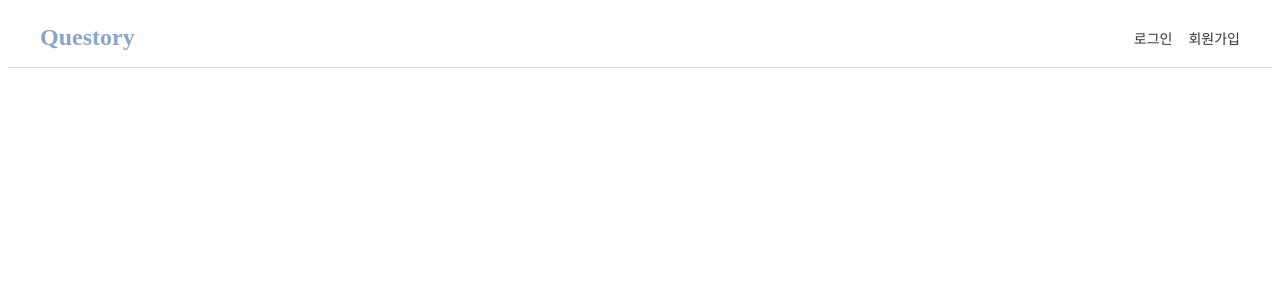
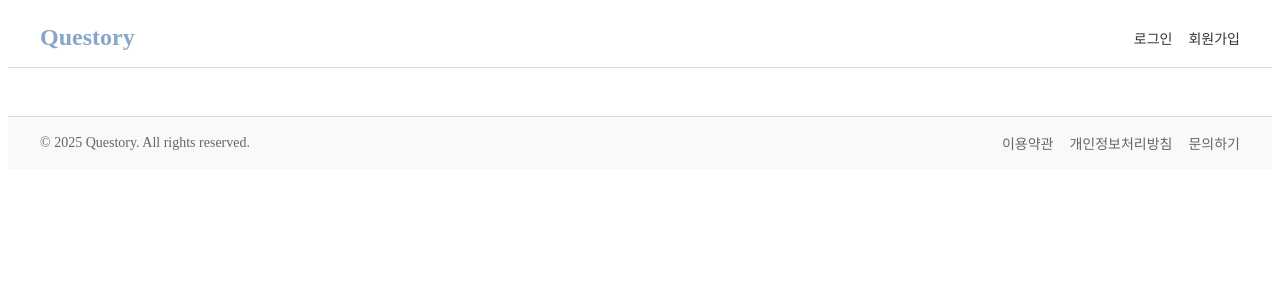
Before and after one commit to Questory04/Questory_FE, a Vue app: page / in a window 1280 px wide. Before the commit this address had no page. Shown: the top 300 px of the page. Built offline with nearby package versions, Linux system fonts and the light colour scheme.

Commit message:
feat: 푸터 구현

```diff
--- a/src/App.vue
+++ b/src/App.vue
@@ -1,14 +1,17 @@
 <template>
     <AppHeader />
     <router-view />
+    <AppFooter />
 </template>
 
 <script>
 import AppHeader from "@/components/fragments/AppHeader.vue";
+import AppFooter from "@/components/fragments/AppFooter.vue";
 
 export default {
   components: {
     AppHeader,
+    AppFooter,
   },
 };
 </script>
--- /dev/null
+++ b/src/components/fragments/AppFooter.vue
@@ -0,0 +1,58 @@
+<template>
+    <footer class="app-footer">
+      <div class="container">
+        <p class="footer-text">© 2025 Questory. All rights reserved.</p>
+        <div class="footer-links">
+          <a href="#">이용약관</a>
+          <a href="#">개인정보처리방침</a>
+          <a href="#">문의하기</a>
+        </div>
+      </div>
+    </footer>
+  </template>
+
+  <script>
+  export default {
+    name: "AppFooter",
+  };
+  </script>
+
+  <style scoped>
+  .app-footer {
+    border-top: 1px solid #ddd;
+    background-color: #f9f9f9;
+    padding: 16px 0;
+    margin-top: 48px;
+    font-size: 14px;
+    color: #666;
+  }
+
+  .container {
+    max-width: 1200px;
+    margin: 0 auto;
+    padding: 0 24px;
+
+    display: flex;
+    justify-content: space-between;
+    align-items: center;
+    flex-wrap: wrap;
+  }
+
+  .footer-text {
+    margin: 0;
+  }
+
+  .footer-links {
+    display: flex;
+    gap: 16px;
+  }
+
+  .footer-links a {
+    color: #666;
+    text-decoration: none;
+  }
+
+  .footer-links a:hover {
+    text-decoration: underline;
+  }
+  </style>
```
